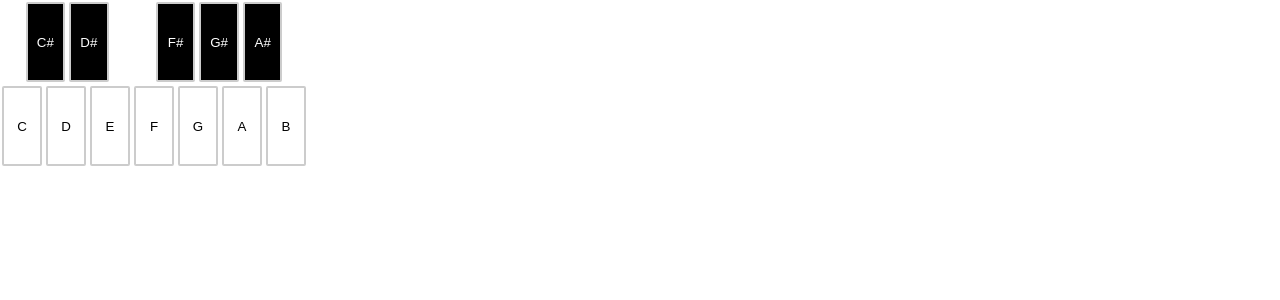
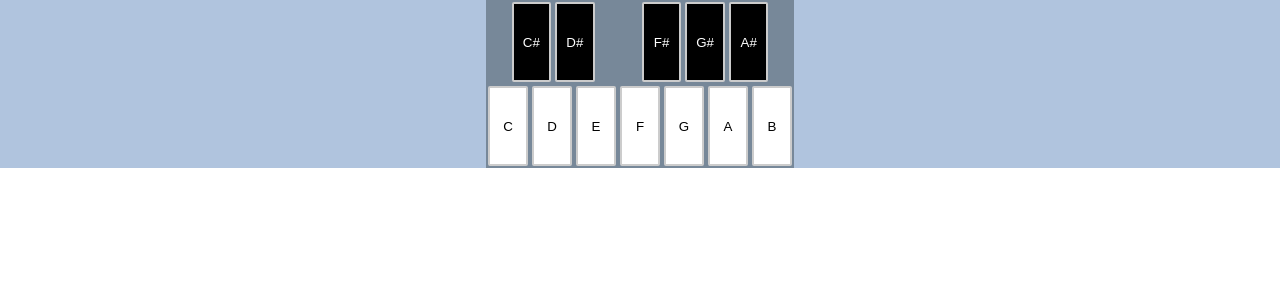
Before and after one commit to MichaelAZimmerman/synthesizer, a React (Create React App) app: page / in a window 1280 px wide. Shown: the top 300 px of the page. Built offline with nearby package versions, Linux system fonts and the light colour scheme.

Commit message:
centers keyboard and colors keyboard background

```diff
--- a/src/App.css
+++ b/src/App.css
@@ -4,6 +4,12 @@
   display: flex;
   align-items: center;
   justify-content: center;
+  background-color: lightslategray;
+  margin: auto;
+}
+.justify-center {
+  width: 100%;
+  background-color: lightsteelblue;
 }
 .note-halfspace {
   height: 80px;
--- a/src/components/Keyboard.js
+++ b/src/components/Keyboard.js
@@ -5,7 +5,7 @@ import playNote from "../shared/playNote";
 export default function Keyboard() {
   const synthesizer = useContext(SynthContext);
   return (
-    <div>
+    <div className="justify-center">
       <div className="note-container">
         <div className="note-halfspace"></div>
         <button
```
